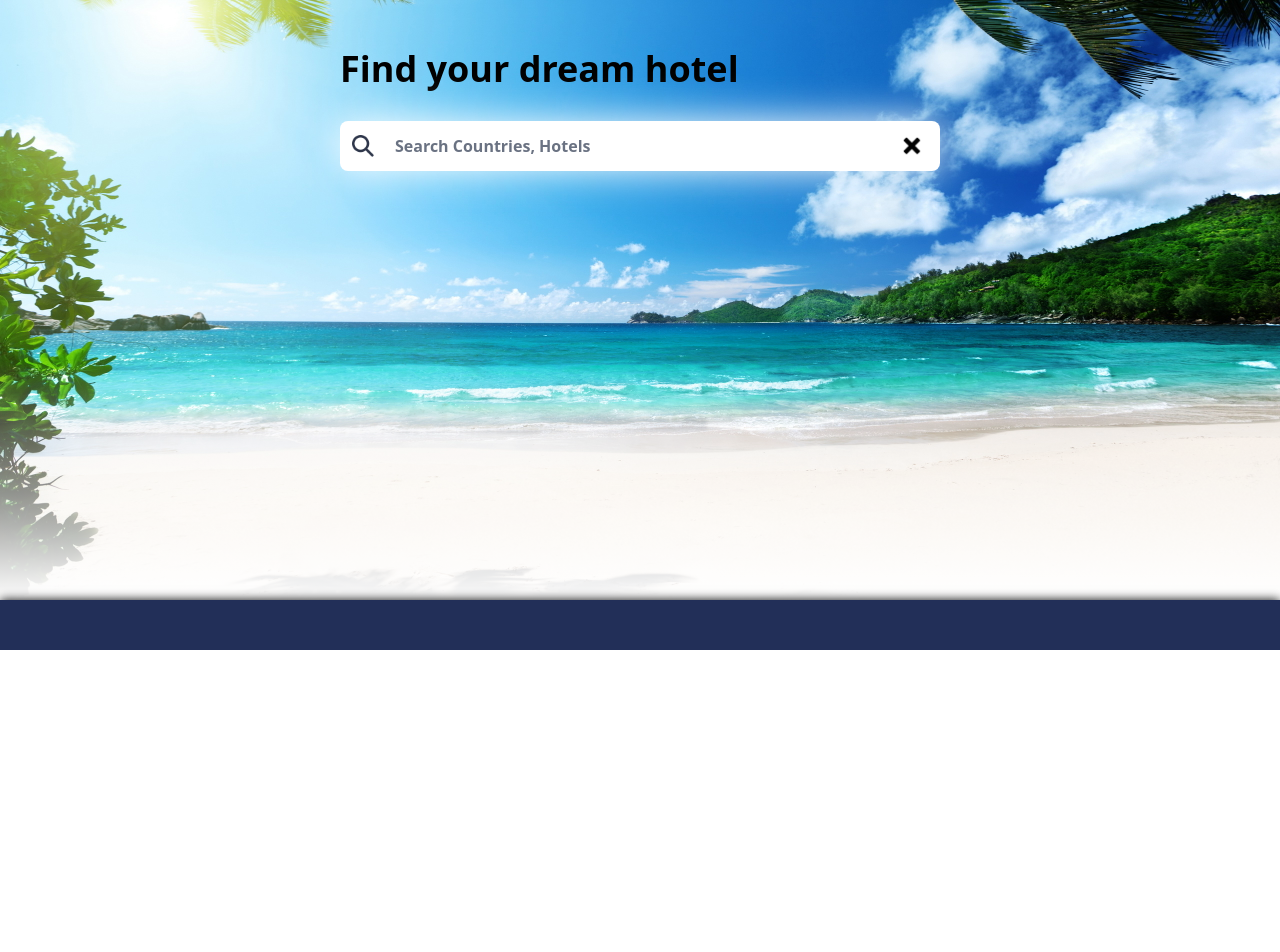
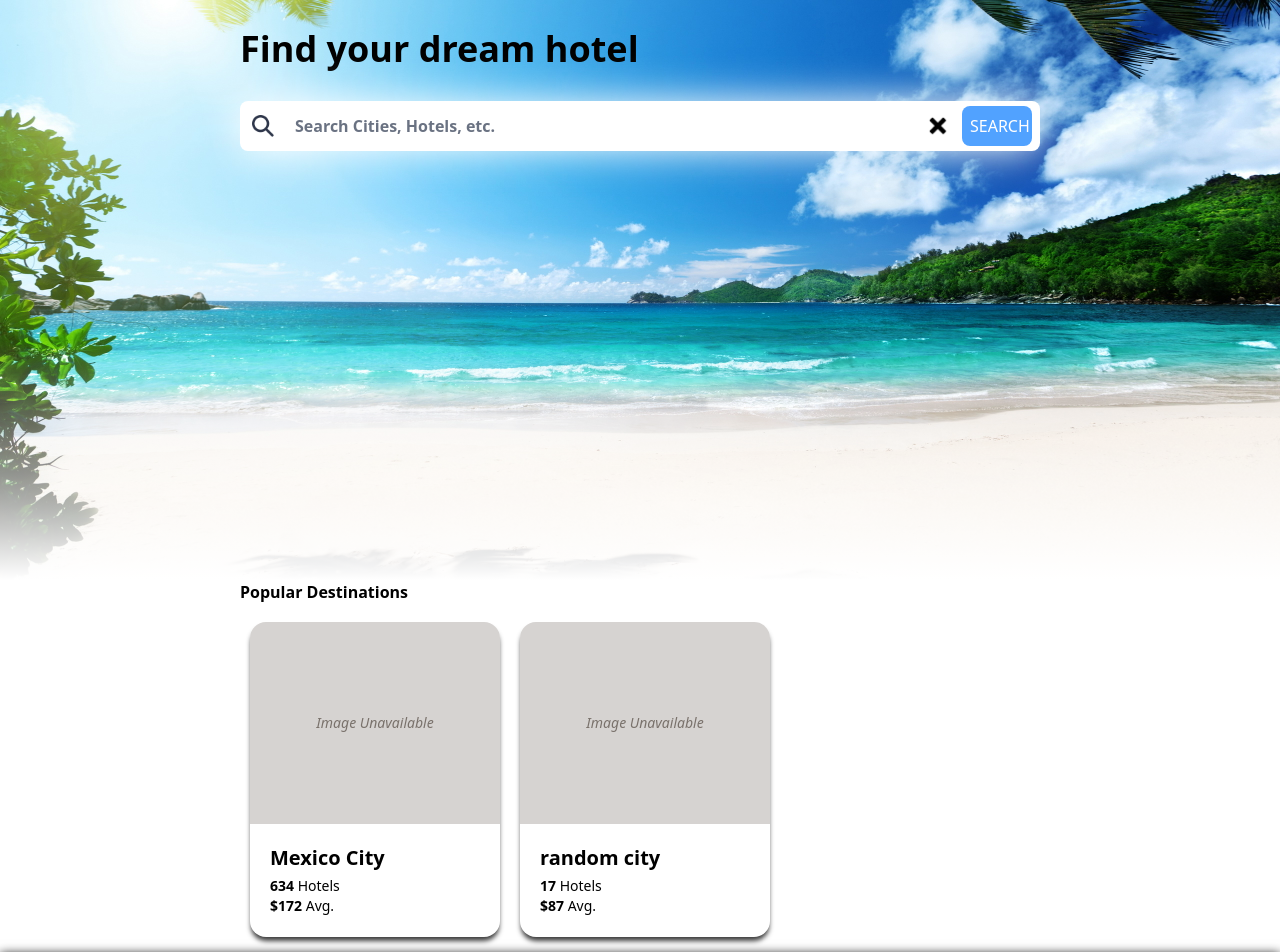
Before and after one commit to pdllama/e-hotel, a SvelteKit app: page / in a window 1280 px wide. Shown: the part 180-1132 px from the top of the page. Before the commit the page ends 830 px from the top, so only its background shows below. Built offline with nearby package versions, Linux system fonts and the light colour scheme.

Commit message:
worked on carousel. mostly done, just need movement logic

```diff
--- a/src/lib/components/button.svelte
+++ b/src/lib/components/button.svelte
@@ -1,8 +1,10 @@
 <script lang="ts">
+    import "./../util/buttonstyles.css"
     let {
         children,
         onClick=null,
-        buttonClasses=""
+        buttonClasses="",
+        totalContainerClasses="" // If we need a container around the button. optional
     } = $props();
 
     let button:HTMLButtonElement;
@@ -57,6 +59,12 @@
     .grey-hover:hover {
         background-color: rgb(220,220,220);
     }
+    .black-white-invert {
+        background-color: white;
+    }
+    .black-white-invert:hover {
+        filter: invert(100%);
+    }
 </style>
 
 <button bind:this={button} class={`relative overflow-hidden cursor-change ${buttonClasses}`} onclick={ripple_handler}>
--- /dev/null
+++ b/src/lib/components/carousel/card-carousel/card-carousel.svelte
@@ -0,0 +1,103 @@
+<script lang="ts">
+    import { onMount } from 'svelte';
+    import DestinationCard from "./cards/destination-card.svelte";
+    import ArrowIcon from "$lib/assets/arrow.png"
+    import Button from '$lib/components/button.svelte';
+    // carousels can come in different types:
+    //  1. destination carousel: from main page
+    //  2.
+    // Carousel items need to match the format required
+    // for the specific carousel.
+
+    //type = destination,
+    const {
+        items=[], type, // required props
+        containerClasses="" //optional
+    } = $props();
+
+    let outer_w = $state(-1);
+    let render_arrows = $state({left: false, right: false})
+
+    let inner:HTMLDivElement;
+
+    // svelte-ignore state_referenced_locally
+    const calculatedWidth = items.length == 0 ? 0 : 250*items.length
+    // svelte-ignore state_referenced_locally
+    const styleWidth = items.length == 0 ? "100%" : `${calculatedWidth}px`
+
+    onMount(() => {
+        const carouselExceedsContainer = calculatedWidth > outer_w;
+        if (carouselExceedsContainer) {render_arrows.right = true}
+    })
+
+    $effect(() => {
+        const rightContentMissing = calculatedWidth > outer_w && inner.style.right != "0px";
+        if (rightContentMissing) {render_arrows.right = true;}
+        else {render_arrows.right = false;}
+        const leftContentMissing = inner.style.left != "";
+        if (leftContentMissing) {render_arrows.left = true;}
+        else {render_arrows.left = false;}
+    })
+
+
+
+</script>
+
+<style>
+    .absolute-size {
+        position: absolute;
+        height: 100%;
+    }
+    .arrow-icon-invert:hover {
+        filter: invert(100);
+    }
+</style>
+
+<div
+    bind:clientWidth={outer_w}
+    class={`
+        relative h-[350px] w-[100%]
+        py-[20px] px-[12px]
+        overflow-hidden
+        ${containerClasses}
+    `}
+>
+    {#if (render_arrows.left)}
+        <p>left version of: WE DID IT!!</p>
+    {/if}
+    <div
+        bind:this={inner}
+        class="
+            absolute-size left-[0px] top-[0px]
+            flex justify-start items-center
+        "
+        style={`width: ${styleWidth}`}
+    >
+        {#each items as item}
+            <DestinationCard
+                name={item.name}
+                numHotels={item.numHotels}
+                avgPrice={item.avgPrice}
+                imgLink={item.imgLink ? item.imgLink : ""}
+            />
+        {:else}
+        <div class="flex size-full justify-center items-center">
+            <p class="text-md text-stone-500 w-[100%] text-center italic">No destinations to show</p>
+        </div>
+        {/each}
+    </div>
+    {#if (render_arrows.right)}
+        <div class="absolute right-[0%] top-[calc(50%-16px)]">
+            <Button
+                buttonClasses="
+                    flex justify-center items-center
+                    w-[32px] h-[32px] rounded-md black-white-invert
+
+                "
+                onClick={() => {}}
+            >
+                <img src={ArrowIcon} width=20 height=20 alt="arrow left"/>
+            </Button>
+        </div>
+    {/if}
+</div>
--- /dev/null
+++ b/src/lib/components/carousel/card-carousel/cards/destination-card.svelte
@@ -0,0 +1,76 @@
+<script lang="ts">
+    const {
+        name, numHotels, avgPrice, imgLink="", imgAlt=name,
+        onClick=null
+    } = $props();
+
+    let text:HTMLDivElement;
+    let image:HTMLDivElement;
+    // svelte-ignore state_referenced_locally
+    const conditionalBg = imgLink == "" ? "bg-stone-300" : ""
+
+    function cardOnHover() {
+        //produces events for the text and for the image
+        image.classList.add("zoom-in-event");
+        text.classList.add("bg-stone-200");
+    }
+    function cardOnHoverOut() {
+        image.classList.add("zoom-out-event");
+        text.classList.remove("bg-stone-200");
+    }
+
+
+
+</script>
+<style>
+    .shadow {
+        box-shadow: 0px 5px 5px -1px rgb(60, 60, 60);
+    }
+    @keyframes zoom-in {
+        0% {zoom: 100%;}
+        100% {zoom: 125%;}
+    }
+    @keyframes zoom-out {
+         0% {zoom: 125%;}
+        100% {zoom: 100%;}
+    }
+
+    .zoom-in-event {
+        animation: zoom-in 1.5s ease-out forwards;
+    }
+    .zoom-out-event {
+        animation: zoom-out 1.5s ease-out;
+    }
+
+</style>
+
+<div
+    onmouseenter={cardOnHover}
+    aria-hidden={false}
+    onmouseleave={cardOnHoverOut}
+    class="
+        w-[250px] h-[90%] min-w-[250px]
+        flex flex-col justify-start align-center
+        shadow rounded-2xl mx-[10px] hover:cursor-pointer
+    "
+>
+    <div
+        bind:this={image}
+        class={`w-[100%] h-[70%] rounded-t-2xl flex justify-center items-center ${conditionalBg}`}
+    >
+        {#if (imgLink != "")}
+            <img src={imgLink} alt={imgAlt}/>
+        {:else}
+            <p class="text-sm text-stone-500 text-center italic">Image Unavailable</p>
+        {/if}
+    </div>
+    <div
+        bind:this={text}
+
+        class="w-[90%] h-[30%] rounded-2xl flex flex-col justify-center items-start m-3 p-2"
+    >
+        <p class="text-xl color-black font-bold mb-1">{name}</p>
+        <p class="text-sm color-black"><span class="font-bold text-md">{numHotels}</span> Hotels</p>
+        <p class="text-sm color-black"><span class="font-bold text-md">${avgPrice}</span> Avg.</p>
+    </div>
+</div>
--- a/src/lib/components/text-input.svelte
+++ b/src/lib/components/text-input.svelte
@@ -6,7 +6,8 @@
         placeholder, value, oninput, nameId, //input props
         divClasses='', inputProps={}, inputClasses='', //customization
         icon=null, iconAlt='', iconClasses="", //optional elements
-        clearHandler=null //optional elements
+        clearHandler=null, submitHandler=null, //optional elements
+        submitText="", submitButtonClasses="", submitTextClasses="" //optional elements
     } = $props();
 
     const removePlaceholder = (e: HTMLInputElement) => {e.placeholder = "";}
@@ -57,4 +58,12 @@
                 <img src={clearIcon} alt="clear input icon" class={"w-[100%] h-[100%]"}/>
             </Button>
     {/if}
+    {#if (submitHandler !== null)}
+            <Button
+                onClick={submitHandler}
+                buttonClasses={`min-w-[70px] mr-1 p-2 rounded-lg blue ${submitButtonClasses}`}
+            >
+                <span class={submitTextClasses}>{submitText}</span>
+            </Button>
+    {/if}
 </div>
--- /dev/null
+++ b/src/lib/util/buttonstyles.css
@@ -0,0 +1,34 @@
+/* Custom styles for button component */
+
+.blue {
+    background-color: rgb(81, 162, 255);
+    color: white;
+}
+.blue:hover {
+    background-color: rgb(106, 177, 255);
+}
+
+.red {
+    background-color: rgb(247, 72, 86);
+    color: white;
+}
+.red:hover {
+    background-color: rgb(255, 102, 116);
+}
+
+.green {
+    background-color: rgb(57, 227, 94);
+    color: white;
+}
+.green:hover {
+    background-color: rgb(87, 255, 124);
+}
+
+.black {
+    background-color: black;
+    color: white;
+}
+
+.black:hover {
+    background-color: rgb(90, 90, 90);
+}
--- /dev/null
+++ b/src/lib/util/testdata.ts
@@ -0,0 +1,54 @@
+const cityHotelData = [
+  {
+    name: "New York City",
+    numHotels: 720,
+    avgPrice: 285
+  },
+  {
+    name: "Paris",
+    numHotels: 640,
+    avgPrice: 260
+  },
+  {
+    name: "London",
+    numHotels: 690,
+    avgPrice: 275
+  },
+  {
+    name: "Tokyo",
+    numHotels: 580,
+    avgPrice: 190
+  },
+  {
+    name: "Dubai",
+    numHotels: 510,
+    avgPrice: 240
+  },
+  {
+    name: "Barcelona",
+    numHotels: 430,
+    avgPrice: 180
+  },
+  {
+    name: "Bangkok",
+    numHotels: 760,
+    avgPrice: 120
+  },
+  {
+    name: "Los Angeles",
+    numHotels: 540,
+    avgPrice: 230
+  },
+  {
+    name: "Rome",
+    numHotels: 470,
+    avgPrice: 200
+  },
+  {
+    name: "Lisbon",
+    numHotels: 290,
+    avgPrice: 150
+  }
+];
+
+export {cityHotelData};
--- a/src/routes/+page.svelte
+++ b/src/routes/+page.svelte
@@ -2,6 +2,8 @@
     import "./home-page.css"
     import TextInput from "$lib/components/text-input.svelte";
     import searchIcon from "$lib/assets/search-icon.png";
+    import CardCarousel from "$lib/components/carousel/card-carousel/card-carousel.svelte";
+    import { cityHotelData } from "$lib/util/testdata";
 
     let countrySearch = $state("");
     function on_search(e: HTMLInputElement) {
@@ -9,6 +11,9 @@
     }
     function clear_input() {
         countrySearch = "";
+    }
+    function search() {
+        null
     }
 </script>
 
@@ -18,16 +23,18 @@
 <p>Book your hotels here</p>
 <p>Home page</p> -->
     <div class="w-[100%] h-[50%] flex flex-col justify-center items-center z-100">
-        <h1 class="font-bold text-4xl color-black w-[90%] max-w-[600px] align-start mb-8">Find your dream hotel</h1>
+        <h1 class="font-bold text-4xl color-black w-[90%] max-w-[800px] align-start mb-8">Find your dream hotel</h1>
         <TextInput
-            placeholder="Search Countries, Hotels"
+            placeholder="Search Cities, Hotels, etc."
             nameId="country"
-            divClasses="w-[90%] max-w-[600px] h-[50px] bg-white rounded-lg"
+            divClasses="w-[90%] max-w-[800px] h-[50px] bg-white rounded-lg"
             value={countrySearch}
             oninput={on_search}
             icon={searchIcon}
             iconAlt="search icon"
             clearHandler={clear_input}
+            submitHandler={search}
+            submitText="SEARCH"
         />
         <!-- <form action="/">
             <label for="country">Country: </label>
@@ -41,4 +48,12 @@
             />
         </form> -->
     </div>
+
 </div>
+<div class="flex flex-col justify-center items-start w-[90%] max-w-[800px]">
+    <h2 class="font-bold">Popular Destinations</h2>
+    <CardCarousel
+        type="destination"
+        items={[{name: "Mexico City", numHotels: 634, avgPrice: 172}, {name: "random city", numHotels: 17, avgPrice: 87}]}
+    />
+</div>
--- a/src/routes/layout.css
+++ b/src/routes/layout.css
@@ -9,7 +9,7 @@
     max-width: 1200px;
     display: flex;
     align-items: center;
-    margin: 20px;
+    margin: 10px;
 }
 
 .logo-container {
```
Also changed, not shown: src/lib/assets/arrow.png (added).
